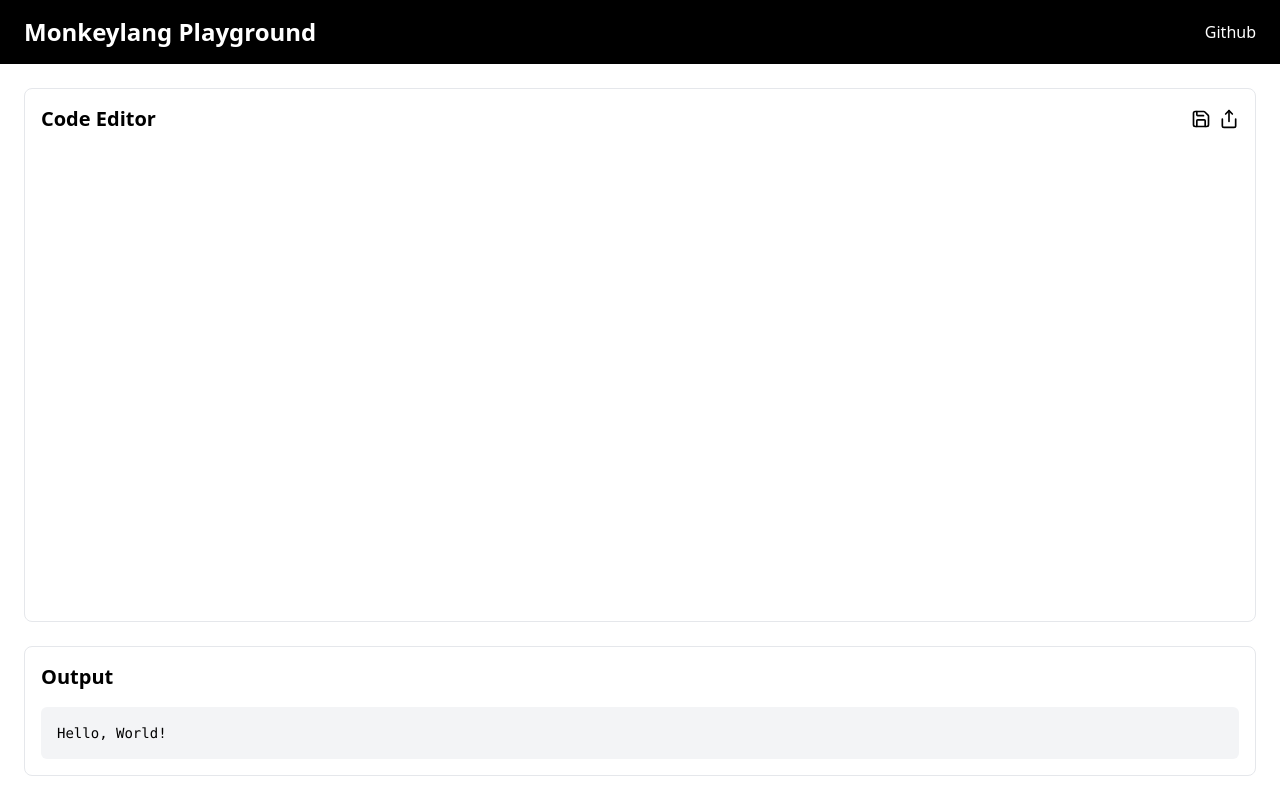
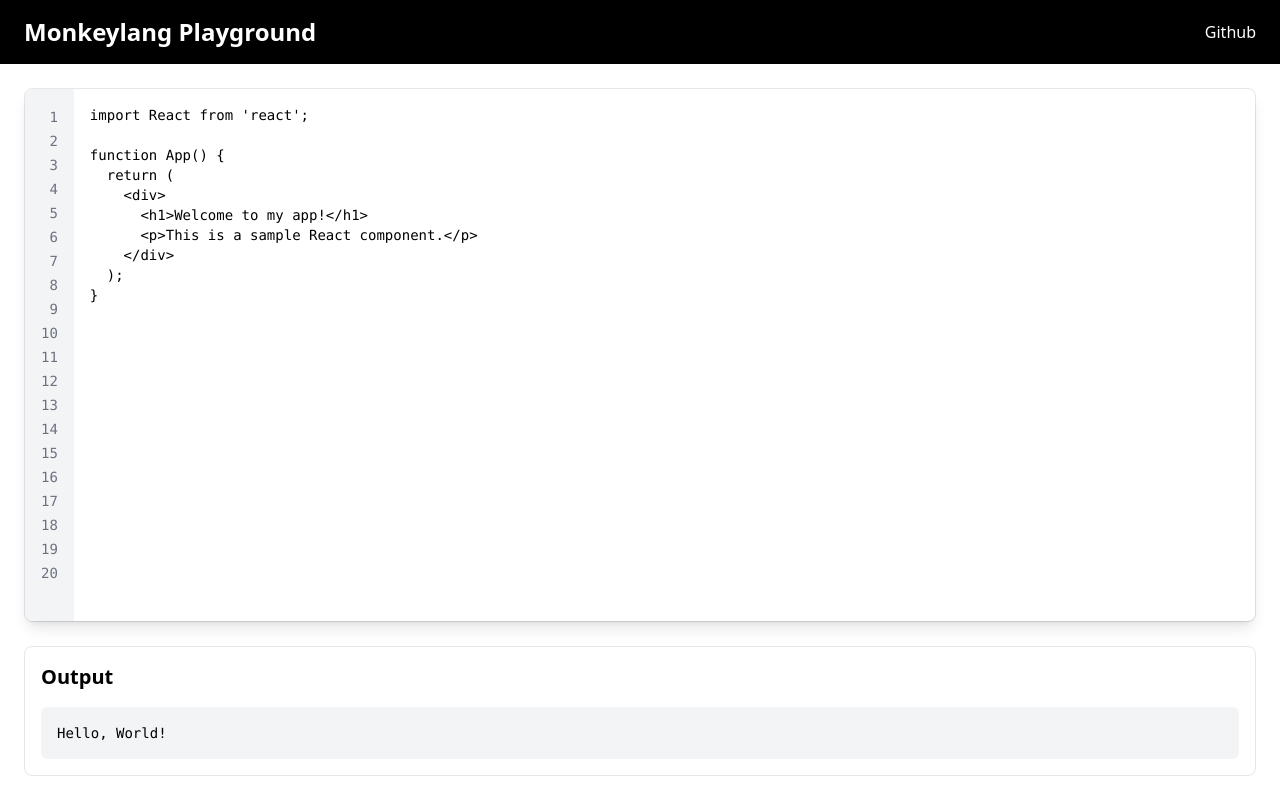
Before and after one commit to nilskch/monkeylang, a React (Vite) app in the folder web/: page / in a window 1280 px wide. Built offline with nearby package versions, Linux system fonts and the light colour scheme.

Commit message:
initial version of the editor component

```diff
--- a/web/src/components/Editor.tsx
+++ b/web/src/components/Editor.tsx
@@ -1,16 +1,35 @@
+import React from "react";
+
 const Editor = () => {
+  const [code, setCode] = React.useState(`import React from 'react';
+
+function App() {
   return (
-    <div className="bg-background rounded-lg border p-4 flex-1 flex flex-col gap-4">
-      <div className="flex items-center justify-between">
-        <h2 className="text-xl font-bold">Code Editor</h2>
-        <div className="flex items-center gap-2">
-          <div>
-            <SaveIcon className="w-5 h-5" />
-            <span className="sr-only">Save</span>
-          </div>
-          <div>
-            <ShareIcon className="w-5 h-5" />
-            <span className="sr-only">Share</span>
+    <div>
+      <h1>Welcome to my app!</h1>
+      <p>This is a sample React component.</p>
+    </div>
+  );
+}`);
+
+  return (
+    <div className="rounded-lg border flex-1 flex flex-col">
+      <div className="flex h-full">
+        <div className="bg-background text-foreground font-mono rounded-lg shadow-lg overflow-hidden w-full">
+          <div className="flex h-full">
+            <div className="bg-gray-100 px-4 py-4 text-right text-gray-500 text-sm leading-6 select-none">
+              {Array.from({ length: 20 }, (_, i) => (
+                <div key={i}>{i + 1}</div>
+              ))}
+            </div>
+            <div className="flex-1 p-4">
+              <textarea
+                className="w-full h-full bg-transparent border-none outline-none resize-none text-sm"
+                value={code}
+                onChange={(e) => setCode(e.target.value)}
+                style={{ overflow: "hidden" }}
+              />
+            </div>
           </div>
         </div>
       </div>
@@ -20,45 +39,3 @@ const Editor = () => {
 };
 
 export default Editor;
-
-const SaveIcon = ({ className }: { className: string }) => {
-  return (
-    <svg
-      className={className}
-      xmlns="http://www.w3.org/2000/svg"
-      width="24"
-      height="24"
-      viewBox="0 0 24 24"
-      fill="none"
-      stroke="currentColor"
-      strokeWidth="2"
-      strokeLinecap="round"
-      strokeLinejoin="round"
-    >
-      <path d="M15.2 3a2 2 0 0 1 1.4.6l3.8 3.8a2 2 0 0 1 .6 1.4V19a2 2 0 0 1-2 2H5a2 2 0 0 1-2-2V5a2 2 0 0 1 2-2z" />
-      <path d="M17 21v-7a1 1 0 0 0-1-1H8a1 1 0 0 0-1 1v7" />
-      <path d="M7 3v4a1 1 0 0 0 1 1h7" />
-    </svg>
-  );
-};
-
-const ShareIcon = ({ className }: { className: string }) => {
-  return (
-    <svg
-      className={className}
-      xmlns="http://www.w3.org/2000/svg"
-      width="24"
-      height="24"
-      viewBox="0 0 24 24"
-      fill="none"
-      stroke="currentColor"
-      strokeWidth="2"
-      strokeLinecap="round"
-      strokeLinejoin="round"
-    >
-      <path d="M4 12v8a2 2 0 0 0 2 2h12a2 2 0 0 0 2-2v-8" />
-      <polyline points="16 6 12 2 8 6" />
-      <line x1="12" x2="12" y1="2" y2="15" />
-    </svg>
-  );
-};
```
